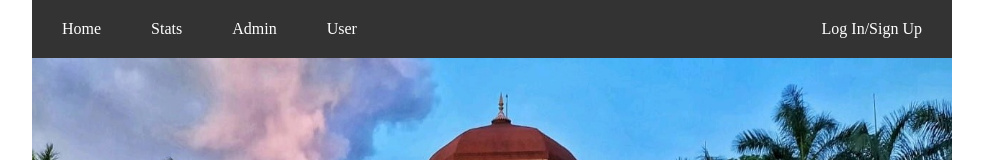
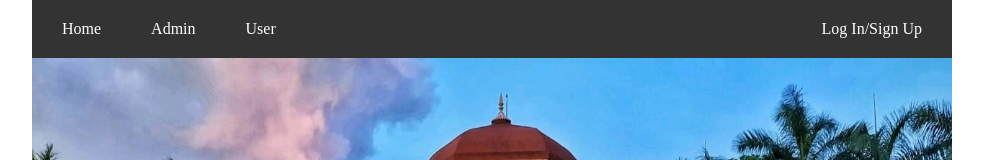
Before and after one commit to frieden07/Patal_lok_web2, a React (Create React App) app in the folder Placement_cell/: page / in a window 1280 px wide. Shown: the top 160 px of the page, without its empty margins (148-1131 px from the left). Built offline with nearby package versions, Linux system fonts and the light colour scheme.

Commit message:
Update Navbar.jsx

```diff
--- a/Placement_cell/src/components/Home/Navbar.jsx
+++ b/Placement_cell/src/components/Home/Navbar.jsx
@@ -8,7 +8,6 @@ const Navbar = () => {
         <Fragment>
             <nav>
                 <Link className="navbar" to="/">Home</Link>
-                <Link className="navbar" to="/stats">Stats</Link>
                 <Link className="navbar" to="/Admin">Admin</Link>
                 <Link className="navbar" to="/user">User</Link>
                 <Link className="navbar_login" to="/login">Log In/Sign Up</Link>
```
